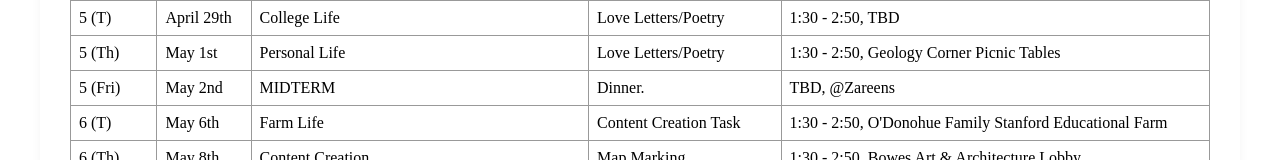
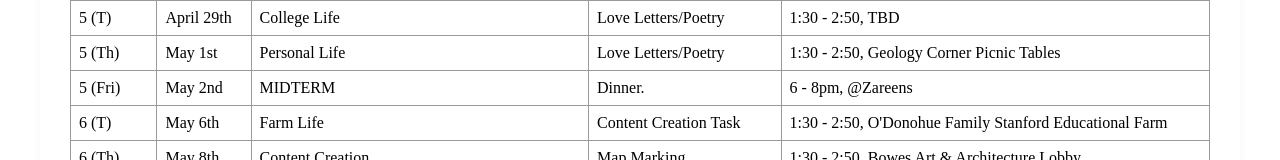
Before and after one commit to sgcxliv/calledliving, a Next.js app: page /calendar in a window 1280 px wide. Shown: the part 615-775 px from the top of the page. Built offline with nearby package versions, Linux system fonts and the light colour scheme.

Commit message:
Update calendar.js

```diff
--- a/pages/calendar.js
+++ b/pages/calendar.js
@@ -93,7 +93,7 @@ export default function Calendar() {
               <td style={{ border: '1px solid #999', padding: '8px' }}>May 2nd</td>
               <td style={{ border: '1px solid #999', padding: '8px' }}>MIDTERM</td>
               <td style={{ border: '1px solid #999', padding: '8px' }}>Dinner.</td>
-              <td style={{ border: '1px solid #999', padding: '8px' }}>TBD, @Zareens </td>
+              <td style={{ border: '1px solid #999', padding: '8px' }}>6 - 8pm, @Zareens </td>
             </tr>
               <tr>
               <td style={{ border: '1px solid #999', padding: '8px' }}>6 (T)</td>
```
